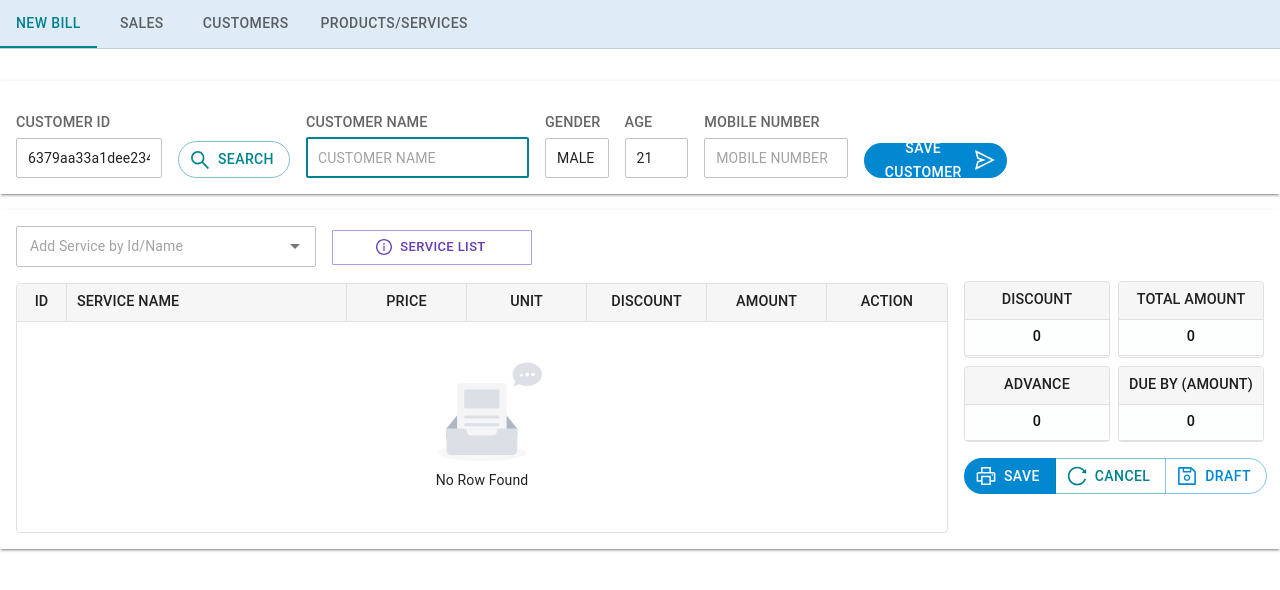
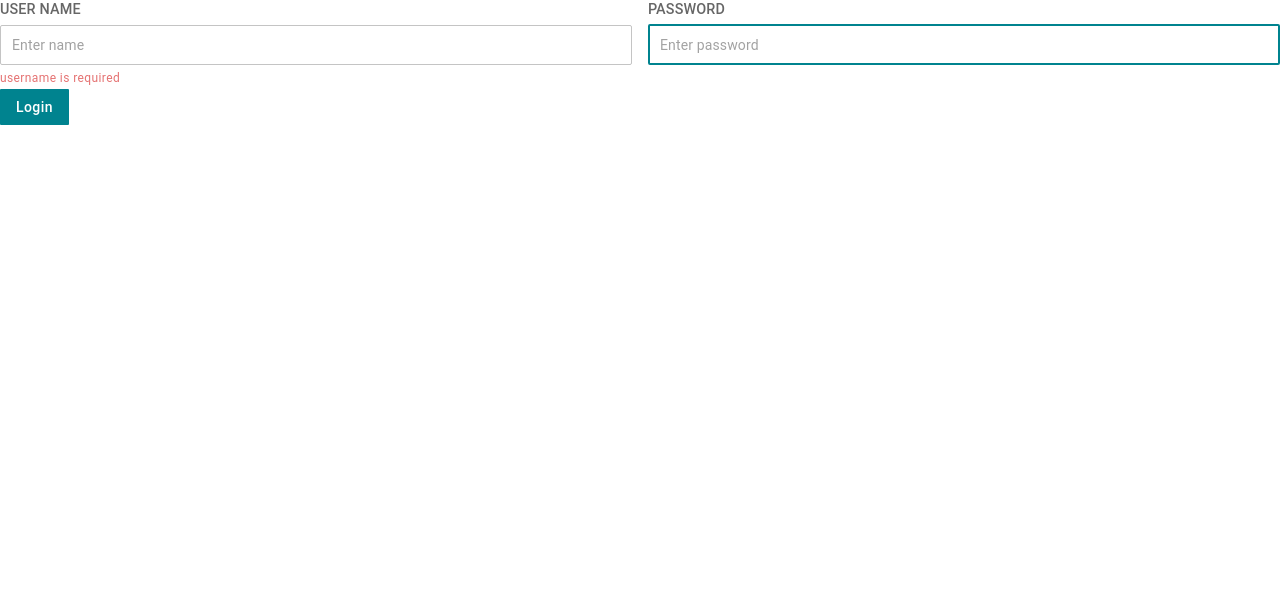
Before and after one commit to affan-habib/billing-frontend, a React (Create React App) app: page /login in a window 1280 px wide. Shown: the top 590 px of the page. Built offline with nearby package versions, Linux system fonts and the light colour scheme; no server answers.

Commit message:
login auth in progress

```diff
--- a/src/App.js
+++ b/src/App.js
@@ -1,8 +1,20 @@
-import "./App.css";
+import { Route, Routes } from "react-router-dom";
+
+import Login from "./pages/login/Login";
 import Layout from "./layout/Layout";
+import PrivateOutlet from "./components/PrivateOutlet";
 
 function App() {
-  return <Layout />;
+  return (
+    <div className="App">
+      <Routes>
+        <Route path="/login" element={<Login />} />
+        <Route path="/*" element={<PrivateOutlet />}>
+          <Route path="invoice" element={<Layout />} />
+        </Route>
+      </Routes>
+    </div>
+  );
 }
 
 export default App;
--- /dev/null
+++ b/src/components/PrivateOutlet.js
@@ -0,0 +1,8 @@
+import { Navigate, Outlet } from "react-router-dom";
+import useAuth from "../hooks/useAuth";
+
+export default function PrivateOutlet() {
+  const auth = useAuth();
+
+  return auth ? <Outlet /> : <Navigate to="/login" />;
+}
--- a/src/pages/billing/components/ServiceList.js
+++ b/src/pages/billing/components/ServiceList.js
@@ -158,7 +158,7 @@ const ServiceList = () => {
   };
 
   return (
-    <Box sx={{ height: 400, p: 2, mt: 2, width: "100%" }}>
+    <Box sx={{ height: 400, p: 2, width: "100%" }}>
       <Dialog open={open} onClose={() => setOpen(!open)}>
         <AddProduct setOpen={setOpen} />
       </Dialog>
--- a/src/pages/login/Login.js
+++ b/src/pages/login/Login.js
@@ -3,46 +3,26 @@ import React from "react";
 import bg from "../../assets/image.png";
 import { getSchema, validator } from "./Schema";
 import { useDispatch, useSelector } from "react-redux";
-import { callApi, selectApi } from "../../reducers/apiSlice";
-import { Button } from "@mui/material";
+import { callApi } from "../../reducers/apiSlice";
+import {
+  Button,
+  FormHelperText,
+  Grid,
+  InputLabel,
+  Stack,
+  TextField,
+} from "@mui/material";
 
 export default function Login() {
   const dispatch = useDispatch();
   return (
-    <div className="container">
-      <div>
-        <div className="row">
-          <div className="col-md-6 col-6">
-            <div
-              className="d-flex justify-content-center align-items-center"
-              style={{
-                height: "100vh",
-              }}
-            >
-              <div>
-                <img
-                  src={bg}
-                  className="img-responsive border-0"
-                  alt="hospital logo"
-                />
-              </div>
-            </div>
-          </div>
-          <div className="col-md-6 col-6">
-            <div
-              style={{
-                height: "100vh",
-              }}
-              className="d-flex flex-column justify-content-center"
-            >
-              <h5 className="text-primary text-uppercase">Sign in to your account</h5>
     <Formik
       initialValues={getSchema({})}
       validationSchema={validator}
       onSubmit={(values, actions) => {
         dispatch(
           callApi({
-                      operationId: "login",
+            operationId: "auth/login",
             parameters: {
               method: "POST",
               body: JSON.stringify(getSchema(values)),
@@ -54,46 +34,58 @@ export default function Login() {
     >
       {(props) => (
         <form onSubmit={props.handleSubmit}>
-                    <label className="mt-2">Enter username </label>
-                    <input
-                      placeholder="Enter username"
-                      className="form-control mt-1"
-                      type="text"
+          <Grid container spacing={2}>
+            <Grid item xs={2} sm={6}>
+              <Stack spacing={0.5}>
+                <InputLabel>User Name</InputLabel>
+                <TextField
+                  autoFocus={true}
+                  name="username"
+                  placeholder="Enter name"
                   onChange={props.handleChange}
                   onBlur={props.handleBlur}
                   value={props.values.username}
-                      name="username"
+                  fullWidth
+                  autoComplete="first-name"
                 />
-                    {props.errors.username && (
-                      <small className="mt-1 text-danger d-block">
+                {props.touched.username && props.errors.username && (
+                  <FormHelperText
+                    error
+                    username="standard-weight-helper-text-password-login"
+                  >
                     {props.errors.username}
-                      </small>
+                  </FormHelperText>
                 )}
-                    <label className="mt-3">Enter your password </label>
-                    <input
+              </Stack>
+            </Grid>
+            <Grid item xs={2} sm={2} md={6}>
+              <Stack spacing={0.5}>
+                <InputLabel>Password</InputLabel>
+                <TextField
+                  autoFocus={true}
+                  name="password"
                   placeholder="Enter password"
-                      className="form-control mt-1"
-                      type="text"
                   onChange={props.handleChange}
                   onBlur={props.handleBlur}
                   value={props.values.password}
-                      name="password"
+                  fullWidth
                 />
-                    {props.errors.password && (
-                      <small className="m-1 text-danger d-block">
+                {props.touched.password && props.errors.password && (
+                  <FormHelperText
+                    error
+                    password="standard-weight-helper-text-password-login"
+                  >
                     {props.errors.password}
-                      </small>
+                  </FormHelperText>
                 )}
+              </Stack>
+            </Grid>
+          </Grid>
           <Button variant="contained" className="mt-3" type="submit">
             Login
           </Button>
         </form>
       )}
     </Formik>
-            </div>
-          </div>
-        </div>
-      </div>
-    </div>
   );
 }
```
Lines whose indentation alone changed are shown as unchanged.
